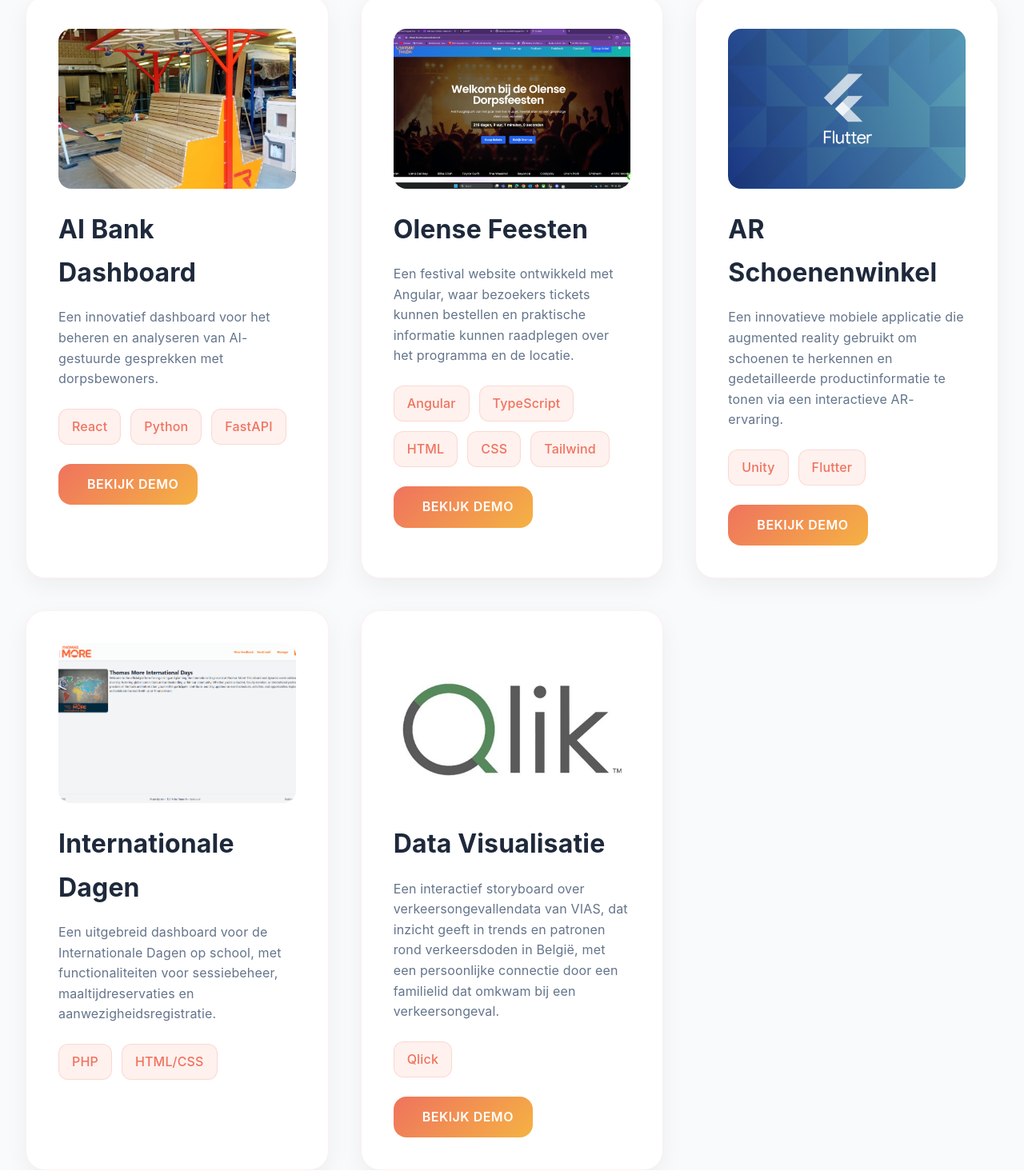
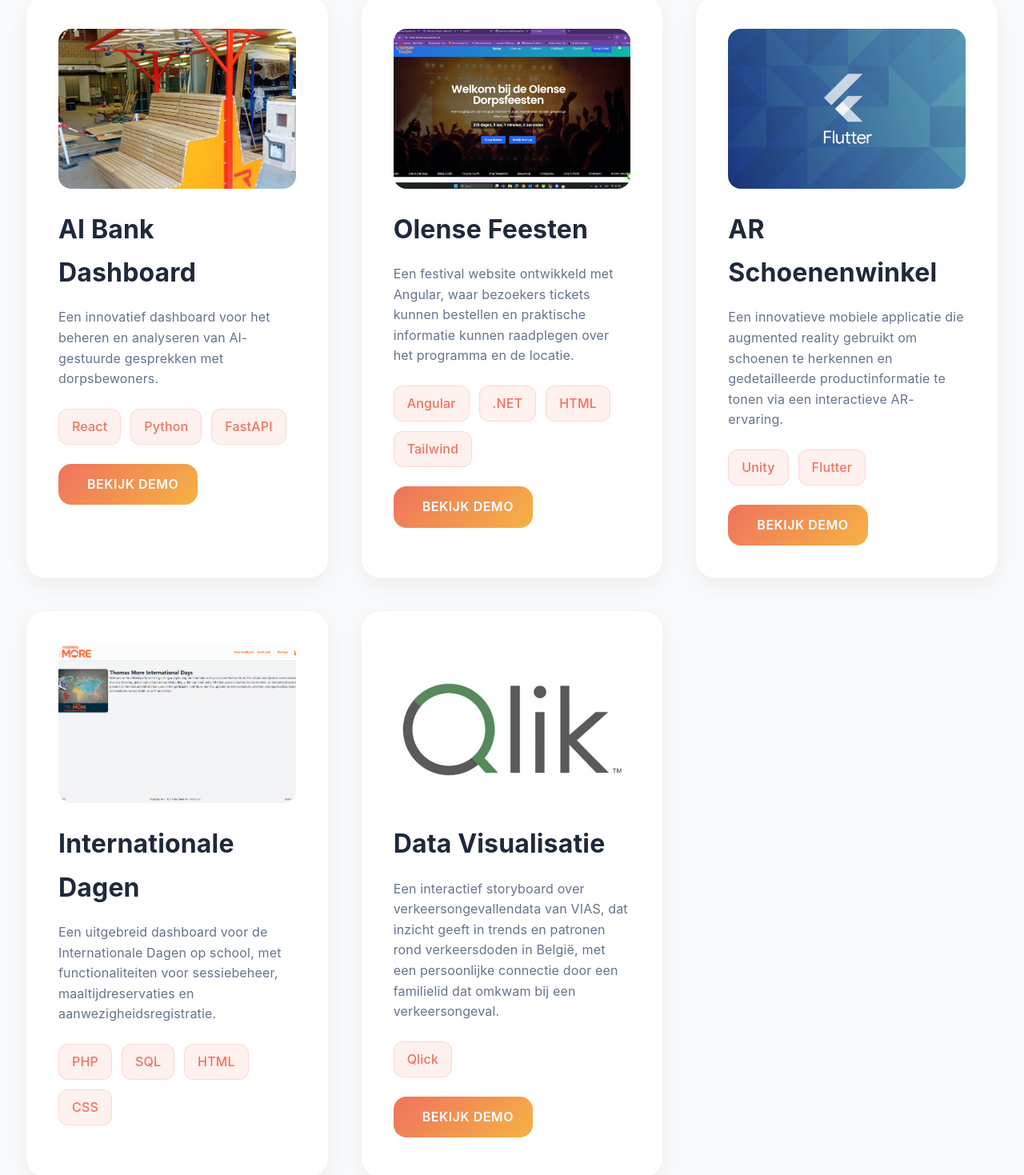
Before and after one commit to JacobsWout/BachelorPortfolio, a React (Create React App) app: page /projects in a window 1280 px wide. Shown: the part 281-1750 px from the top of the page at 80% size. Built offline with nearby package versions, Linux system fonts and the light colour scheme.

Commit message:
laatste change

```diff
--- a/src/pages/Internship.tsx
+++ b/src/pages/Internship.tsx
@@ -3,7 +3,7 @@ import { useTranslation } from 'react-i18next';
 import './Internship.css';
 
 const technologies = [
-  'React', '.NET', 'Azure', 'Git'
+  'React', '.NET', 'HTML', 'CSS', 'Azure', 'Git'
 ];
 
 const Internship = () => {
--- a/src/pages/Projects.tsx
+++ b/src/pages/Projects.tsx
@@ -27,7 +27,7 @@ const projects: Project[] = [
     description: 'projects.list.project2.description',
     longDescription: 'projects.list.project2.longDescription',
     image: '/olenseFeestenHome.png',
-    technologies: ['Angular', 'TypeScript', 'HTML', 'CSS', 'Tailwind'],
+    technologies: ['Angular', '.NET', 'HTML', 'Tailwind'],
     demo: 'https://www.youtube.com/watch?v=bN-z83eR6es'
   },
   {
@@ -43,7 +43,7 @@ const projects: Project[] = [
     description: 'projects.list.project4.description',
     longDescription: 'projects.list.project4.longDescription',
     image: '/InternationalDays.png',
-    technologies: ['PHP', 'HTML/CSS']
+    technologies: ['PHP', 'SQL', 'HTML', 'CSS']
   },
   {
     title: 'projects.list.project5.title',
```
